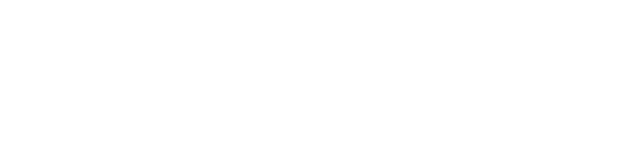
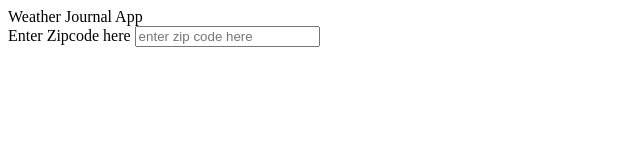
Before and after one commit to ZbigniewKulczynski1984/weather_app_9_12, a plain HTML site: page index.html in a window 1280 px wide. Shown: the whole page, without its empty margins (0-640 px from the left). Drawn offline with Linux system fonts and the light colour scheme.

Commit message:
info added

```diff
--- a/index.html
+++ b/index.html
@@ -1,12 +1,20 @@
 <!DOCTYPE html>
 <html lang="en">
-<head>
-    <meta charset="UTF-8">
-    <meta http-equiv="X-UA-Compatible" content="IE=edge">
-    <meta name="viewport" content="width=device-width, initial-scale=1.0">
+  <head>
+    <meta charset="UTF-8" />
+    <meta http-equiv="X-UA-Compatible" content="IE=edge" />
+    <meta name="viewport" content="width=device-width, initial-scale=1.0" />
     <title>weather app</title>
-</head>
-<body>
-
-</body>
+  </head>
+  <body>
+    <div id="app">
+      <div class="holder headline">
+        Weather Journal App
+      </div>
+      <div class="holder zip">
+        <label for="zip">Enter Zipcode here</label>
+        <input type="text" id="zip" placeholder="enter zip code here" />
+      </div>
+    </div>
+  </body>
 </html>
```
